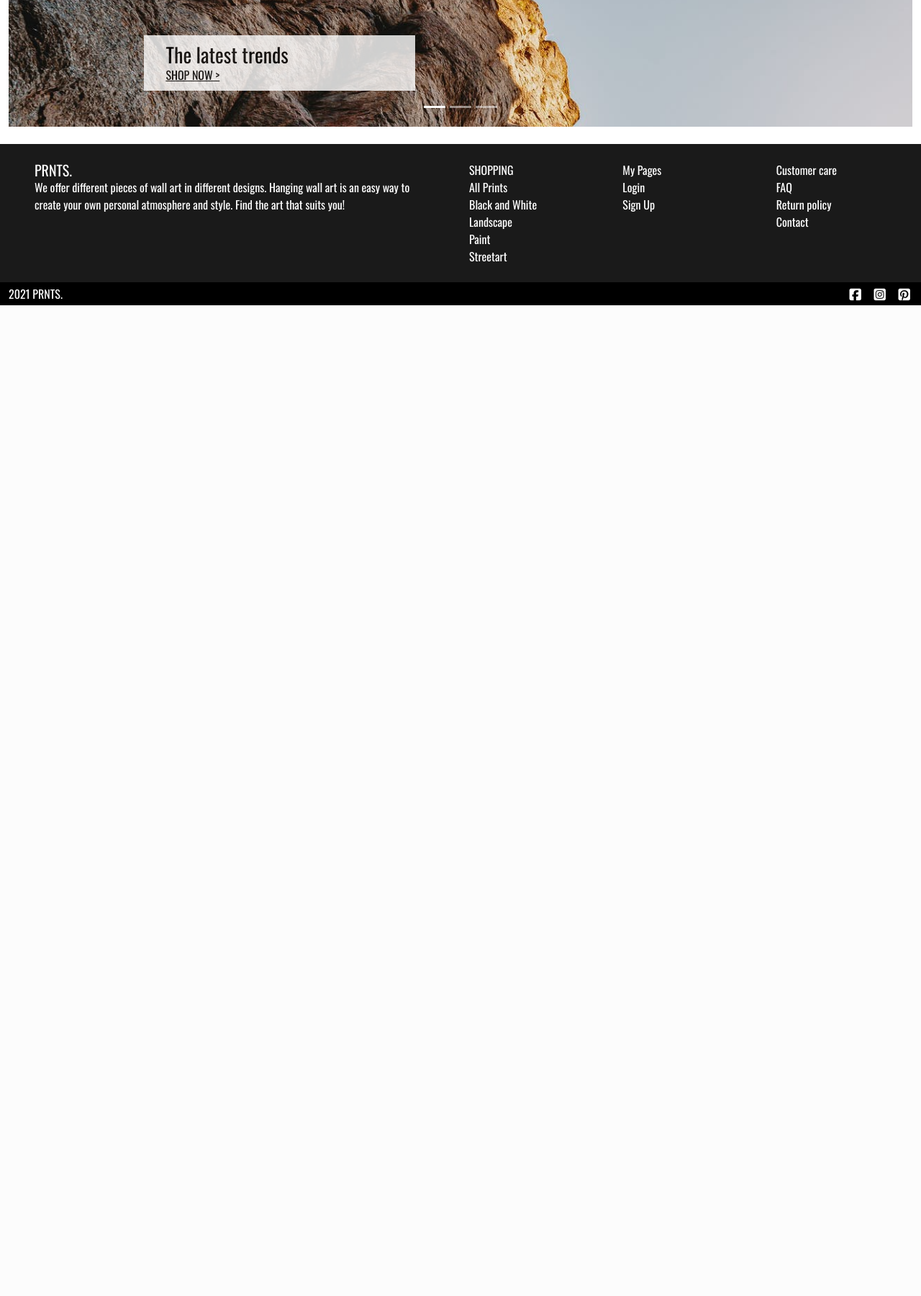
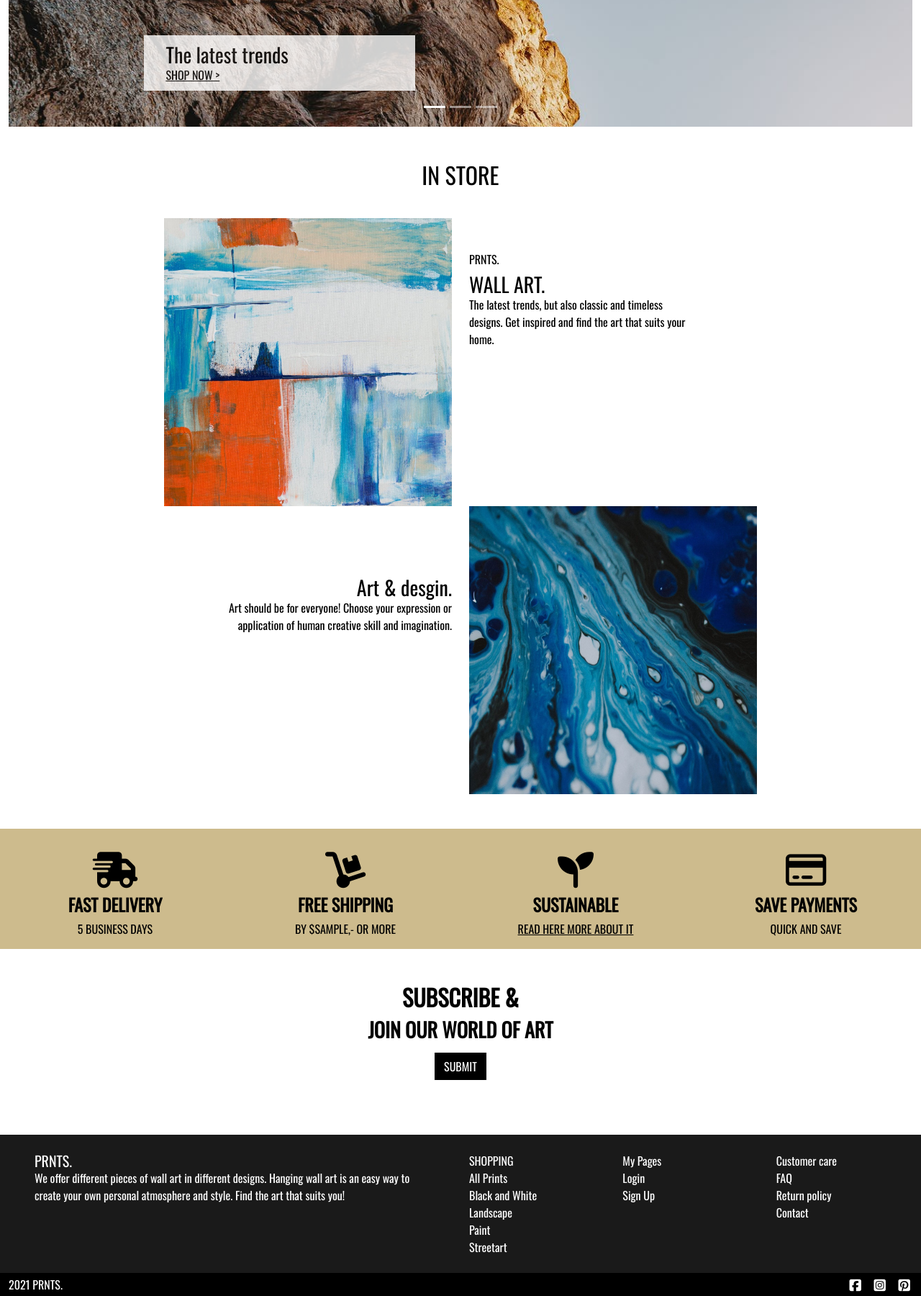
Before and after one commit to juanstelling/MS4-prints, a Django app: template home/templates/home/index.html in a window 1280 px wide. Shown: the part 515-2315 px from the top of the page at 72% size. Before the commit the page ends 939 px from the top, so only its background shows below. Run offline with Django 3.2, Linux system fonts and the light colour scheme; the template is opened without the code that fills it: most values are stand-ins (such as "Sample title", 1, 10 or a date in 2020); some libraries are stand-ins or nearby versions.

Commit message:
added content for home page

```diff
--- /dev/null
+++ b/home/templates/home/includes/about-info.html
@@ -0,0 +1,56 @@
+<!-- Desktop version -->
+<div class="d-none d-md-block d-lg-block d-xl-block">
+    <div class="row pt-4 px-5">
+        <div class="col text-end">
+            <img src="media/paint-blue-red.jpg" class="img-fluid about-img" alt="paint blue and red">
+        </div>
+        <div class="col pt-5">
+            <h6 class="text-uppercase text-black">prnts.</h6>
+            <h3 class="text-uppercase text-black">Wall art.</h3>
+            <p class="text-black about-padding-r">
+                The latest trends, but also classic and timeless designs.
+                Get inspired and find the art that suits your home.
+            </p>
+        </div>
+    </div>
+    <div class="row pb-5 px-5">
+        <div class="col pt-5">
+            <h3 class="uppercase text-black text-end pt-5">Art & desgin.</h3>
+            <p class="text-black text-end about-padding-l">
+                Art should be for everyone! Choose your  expression or
+                application of human creative skill and imagination.
+            </p>
+        </div>
+        <div class="col">
+            <img src="media/blue.jpg" class="img-fluid about-img" alt="blue shape">
+        </div>
+    </div>
+</div>
+<!-- Mobile version -->
+<div class="d-block d-md-none d-lg-none d-xl-none">
+    <div class="row">
+        <div class="col-12 py-3 text-center">
+            <img src="media/paint-blue-red.jpg" class="about-img" alt="paint blue and red">
+        </div>
+        <div class="col-12 py-3 text-center">
+            <h6 class="text-uppercase text-black">prnts.</h6>
+            <h3 class="text-uppercase text-black">Wall art.</h3>
+            <p class="text-black">
+                The latest trends, but also classic and timeless designs.
+                Get inspired and find the art that suits your home.
+            </p>
+        </div>
+    </div>
+    <div class="row">
+        <div class="col-12 py-3 text-center">
+            <img src="media/blue.jpg" class="img-fluid about-img" alt="blue shape">
+        </div>
+        <div class="col-12 py-3 text-center">
+            <h3 class="uppercase text-black">Art & desgin.</h3>
+            <p class="text-black">
+                Art should be for everyone! Choose your  expression or
+                application of human creative skill and imagination.
+            </p>
+        </div>
+    </div>
+</div>
--- /dev/null
+++ b/home/templates/home/includes/in-store.html
@@ -0,0 +1,5 @@
+<div class="row">
+    <div class="col pb-2">
+        <h2 class="text-uppercase text-center text-black">In store</h2>
+    </div>
+</div>
--- /dev/null
+++ b/home/templates/home/includes/newsletter.html
@@ -0,0 +1,15 @@
+<div class="row py-5">
+    <div class="col pb-2">
+        <h2 class="text-uppercase text-black text-center"><strong>Subscribe &</strong></h2>
+        <h3 class="text-uppercase text-black text-center"><strong>Join our world of art</strong></h3>
+        <div class="text-center py-1 pt-3">
+            <form action="" method="POST">
+                {% csrf_token %}
+
+                <button class="btn btn-black">
+                    <span class="text-uppercase text-white text-center">Submit</span>
+                </button>
+            </form>
+        </div>
+    </div>
+</div>
--- a/home/templates/home/index.html
+++ b/home/templates/home/index.html
@@ -4,4 +4,8 @@
 
 {% block content %}
     {% include 'home/includes/header-images.html' %}
+    {% include 'home/includes/in-store.html' %}
+    {% include 'home/includes/about-info.html' %}
+    {% include 'includes/usp.html' %}
+    {% include 'home/includes/newsletter.html' %}
 {% endblock %}
--- a/static/css/base.css
+++ b/static/css/base.css
@@ -7,7 +7,7 @@ body {
     position: relative;
     min-height: 100vh;
     font-family: 'Oswald';
-    padding-bottom: 200px;
+    padding-bottom: 240px;
 }
 
 footer {
@@ -40,6 +40,19 @@ ul {
     font-size: 15px;
 }
 
+.usp-icons {
+    font-size: 50px;
+}
+
+.about-padding-l {
+    padding-left: 45%;
+
+}
+
+.about-padding-r {
+    padding-right: 45%;
+}
+
 
 /*------------------------------------- background colours */
 .bg-black {
@@ -48,6 +61,10 @@ ul {
 
 .bg-grey {
     background-color: #1A1A1A;
+}
+
+.bg-brown {
+    background-color: #CDBB8D;
 }
 
 /*------------------------------------- Text colours */
@@ -59,6 +76,25 @@ ul {
 .carousel-img {
     width: 100%;
     height: 450px;
+}
+
+.about-img {
+    height: 400px;
+    width: 400px;
+}
+
+/* -------------------------------- Buttons / links  */
+.btn-black {
+    background: #000;
+    color: white !important;
+    border: 1px solid #000;
+    border-radius: 0px;
+}
+
+.btn-black:hover {
+    background: #171717;
+    border: 1px solid #171717;
+    border-radius: 0px;
 }
 
 /*------------------------------------- Caption in images */
--- /dev/null
+++ b/templates/includes/usp.html
@@ -0,0 +1,34 @@
+<div class="row py-3 bg-brown">
+    <!-- Fast delivery -->
+    <div class="col-6 col-sm-3">
+        <div class="text-center text-black usp-icons">
+            <i class="fas fa-shipping-fast"></i>
+        </div>
+        <h4 class="text-uppercase text-center text-black"><strong>Fast delivery</strong></h4>
+        <p class="text-uppercase text-center text-black">5 business days</p>
+    </div>
+    <!-- Free shipping -->
+    <div class="col-6 col-sm-3">
+        <div class="text-center text-black usp-icons">
+            <i class="fas fa-dolly"></i>
+        </div>
+        <h4 class="text-uppercase text-center text-black"><strong>Free shipping</strong></h4>
+        <p class="text-uppercase text-center text-black">by ${{ free_delivery_threshold }},- or more </p>
+    </div>
+    <!-- Sustainability -->
+    <div class="col-6 col-sm-3">
+        <div class="text-center text-black usp-icons">
+            <i class="fas fa-seedling"></i>
+        </div>
+        <h4 class="text-uppercase text-center text-black"><strong>Sustainable</strong></h4>
+        <a class="text-black" href=""><p class="text-uppercase text-center">Read here more about it</p></a>
+    </div>
+    <!-- Save payments -->
+    <div class="col-6 col-sm-3">
+        <div class="text-center text-black usp-icons">
+            <i class="far fa-credit-card"></i>
+        </div>
+        <h4 class="text-uppercase text-center text-black"><strong>Save payments</strong></h4>
+        <p class="text-uppercase text-center text-black">Quick and save</p>
+    </div>
+</div>
```
Also changed, not shown: other parts of static/css/base.css (+50 -0 lines), media/blue.jpg (added), media/paint-blue-red.jpg (added).
